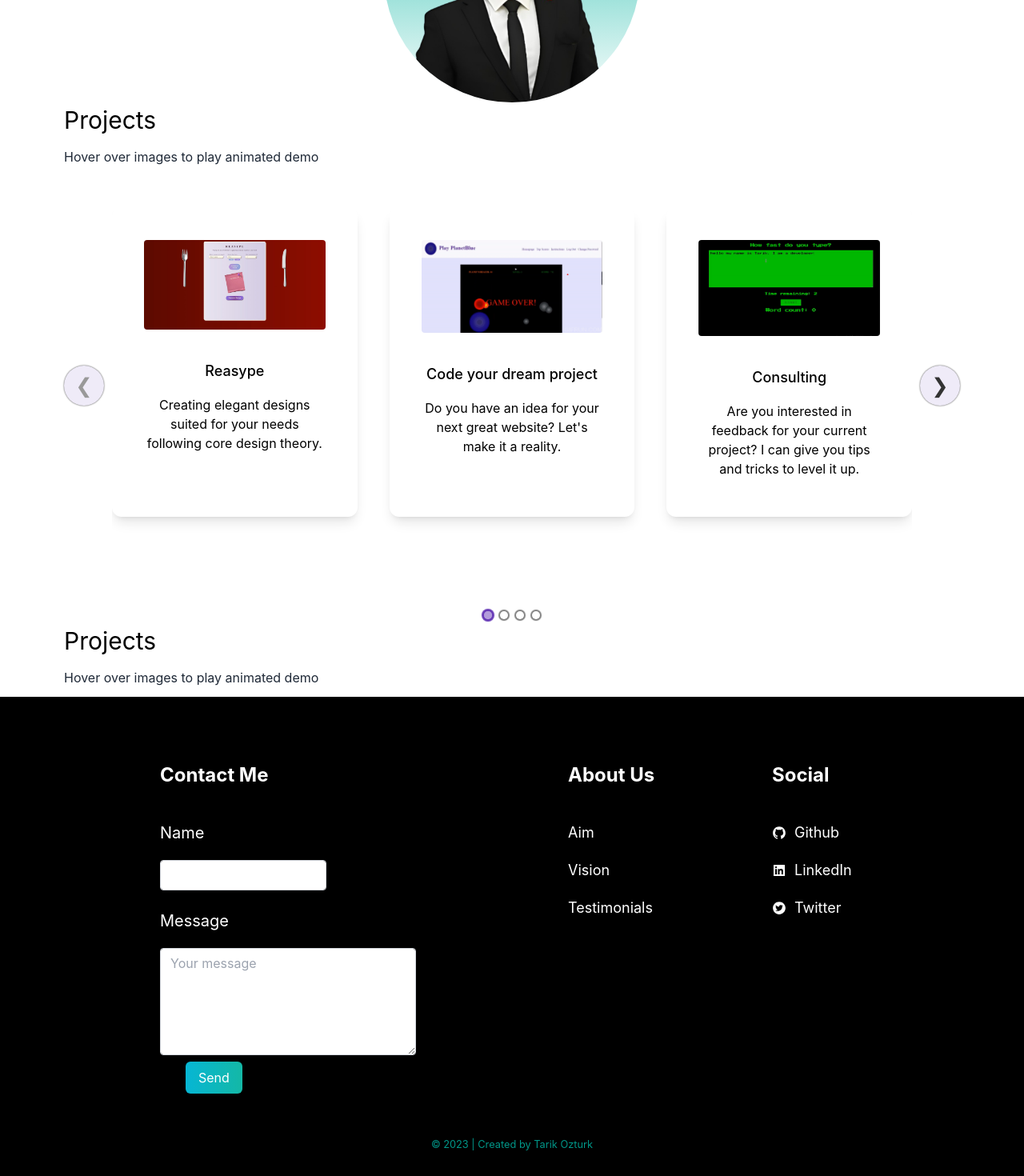
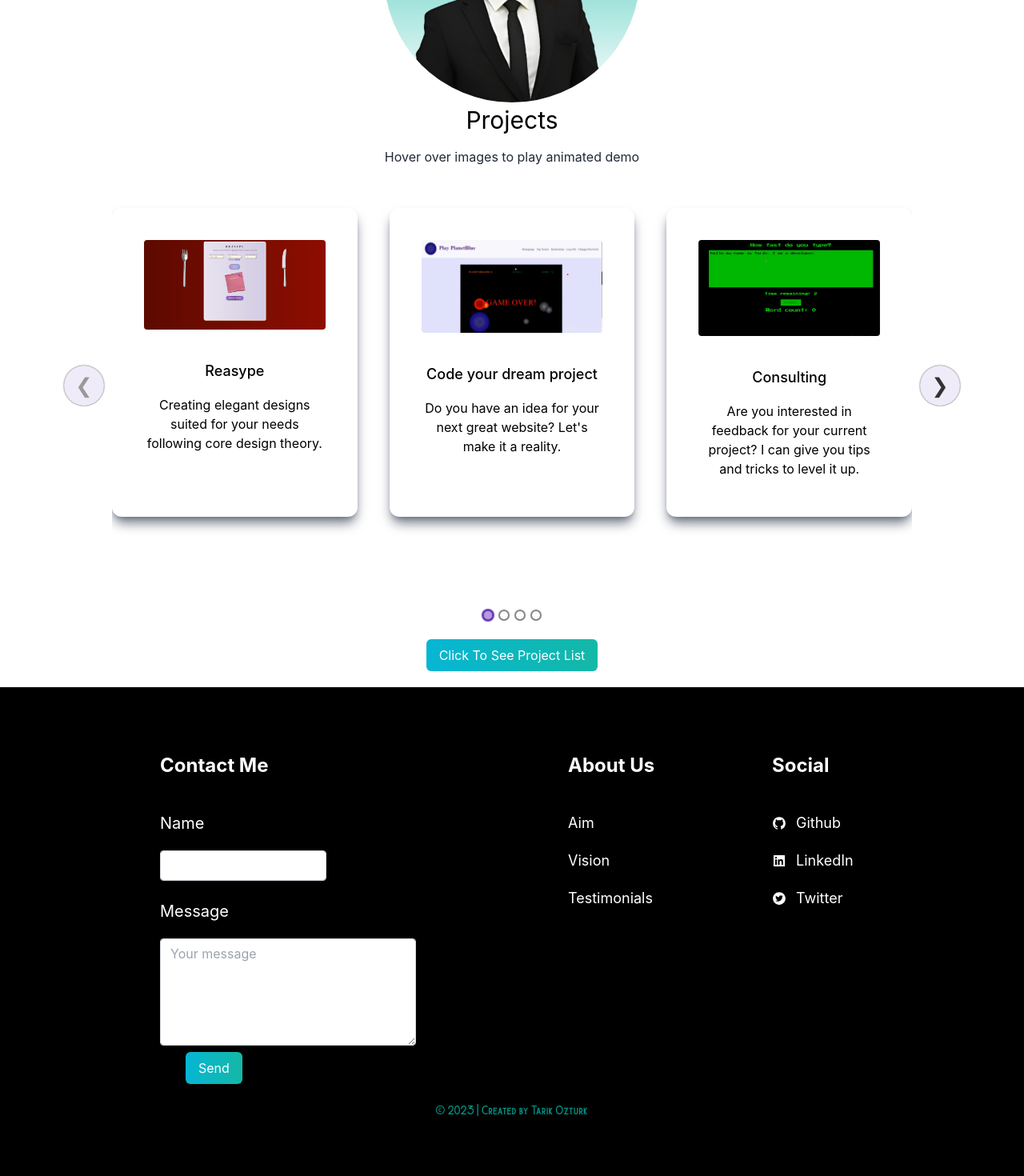
Before and after one commit to tarikozturk017/portfolio, a Next.js app in the folder portfolio/: page / in a window 1280 px wide. Shown: the part 920-2390 px from the top of the page at 80% size. Built offline with nearby package versions, Linux system fonts and the light colour scheme.

Commit message:
projects list

```diff
--- a/portfolio/pages/components/Footer.js
+++ b/portfolio/pages/components/Footer.js
@@ -12,7 +12,7 @@ import SendForm from "./SendForm";
 
 const Footer = () => {
 return (
-	<Box style={{
+	<Box className="clear-both relative" style={{
         clear: "both",
         position: "relative",
 
@@ -49,7 +49,7 @@ return (
             <FooterLink href="https://github.com/tarikozturk017">
             <div className="flex items-center">
                 <AiFillGithub />
-				<span style={{ marginLeft: "10px" }}>
+				<span className=" ml-3" >
 				    Github
 				</span>
             </div>
@@ -57,7 +57,7 @@ return (
 			<FooterLink href="https://www.linkedin.com/in/tarik-ozturk-28b050159/">
             <div className="flex items-center">
                 <AiFillLinkedin />
-				<span style={{ marginLeft: "10px" }}>
+				<span className=" ml-3" >
 				    LinkedIn
 				</span>
             </div>
@@ -65,7 +65,7 @@ return (
 			<FooterLink href="https://twitter.com/tarikozturk017">
             <div className="flex items-center">
                 <AiFillTwitterCircle />
-				<span style={{ marginLeft: "10px" }}>
+				<span className=" ml-3" >
 				    Twitter
 				</span>
             </div>
@@ -74,10 +74,9 @@ return (
 		</Column>
 		</Row>
 	</Container>
-    <h1 style={{ color: "#009688",
-				textAlign: "center",
-				marginTop: "+50px" }}>
-		<small>&copy; 2023 | Created by Tarik Ozturk</small>
+    <h1 className="mt-5" style={{ color: "#009688",
+				textAlign: "center" }}>
+		<small className="font-burtons">&copy; 2023 | Created by Tarik Ozturk</small>
 	</h1>
 	</Box>
 );
--- /dev/null
+++ b/portfolio/pages/components/Projects.js
@@ -0,0 +1,72 @@
+const Projects = () => {
+
+  return (
+
+        <div className="w-auto lg:flex gap-10">
+
+
+            <div className="text-center lg:flex p-10 rounded-xl my-10 flex-1 dark:text-gray-200">
+                <div className=" text-center p-10 rounded-xl my-10 flex-1 dark:text-gray-200" >
+                <ul className="list-disc">
+                    <li>Reasype</li>
+                    <li>AuctionHub</li>
+                    <li>PlanetBlue</li>
+                    <li>Pomodoro Clock</li>
+                </ul>
+
+                </div>
+                <div className=" text-center p-10 rounded-xl my-10 flex-1 dark:text-gray-200" >
+                <ul className="list-disc">
+                    <li>Reasype</li>
+                    <li>AuctionHub</li>
+                    <li>PlanetBlue</li>
+                    <li>Pomodoro Clock</li>
+                </ul>
+
+                </div>
+            </div>
+
+            <div className="text-center shadow-xl shadow-gray-200 dark:shadow-gray-700 p-10 rounded-xl my-10   flex-1">
+            <img className=" object-center m-auto" width={"300px"} src="https://az837918.vo.msecnd.net/publishedimages/articles/1733/en-CA/images/cover/1/free-download-this-stunning-alberta-scene-for-your-device-background-image-L-6.jpg" alt="" />
+              <h3 className="text-lg font-medium pt-8 pb-2 dark:text-gray-200">
+                Reasype
+              </h3>
+              <p className="py-2 dark:text-gray-200">
+                Creating elegant designs suited for your needs following core
+                design theory.
+              </p>
+
+            </div>
+
+          </div>
+
+    // <div className="flex lg:grid-cols-2 lg:grid ls:gap-10">
+    //     <div className=" bg-slate-200 text-left flex-1">
+    //         <ul className="list-disc">
+    //             <li>Reasype</li>
+    //             <li>AuctionHub</li>
+    //             <li>PlanetBlue</li>
+    //             <li>Pomodoro Clock</li>
+    //         </ul>
+    //     </div>
+    //     <div >
+    //     <div className="text-center p-10 rounded-xl mx-20 my-10 shadow-lg shadow-gray-500 flex-1">
+    //         {/* <HoverBox static={planetBlue} playGif={planetBlueGif} /> */}
+    //         <img className=" object-center m-auto" width={"300px"} src="https://az837918.vo.msecnd.net/publishedimages/articles/1733/en-CA/images/cover/1/free-download-this-stunning-alberta-scene-for-your-device-background-image-L-6.jpg" alt="" />
+
+    //           <h3 className="text-lg font-medium pt-8 pb-2 dark:text-white">
+    //             Code your dream project
+    //           </h3>
+    //           <p className="py-2 dark:text-white">
+    //             Do you have an idea for your next great website? Let's make it a
+    //             reality.
+    //           </p>
+
+
+    //         </div>
+    //     </div>
+    // </div>
+  );
+};
+
+export default Projects;
--- a/portfolio/pages/index.js
+++ b/portfolio/pages/index.js
@@ -1,11 +1,13 @@
 import Head from 'next/head'
 import {BsFillMoonStarsFill} from 'react-icons/bs'
 import {AiFillTwitterCircle, AiFillLinkedin, AiFillGithub} from 'react-icons/ai'
+import { useState } from 'react';
 import Image from 'next/image';
 import Carousel from "react-elastic-carousel";
 import HoverBox from './components/HoverBox';
 import Footer from './components/Footer';
-import { useState } from 'react';
+import Projects from './components/Projects';
+
 // import SendForm from './components/SendForm';
 
 
@@ -32,6 +34,7 @@ import quoteGeneratorGif from "../public/quote-generator.gif"
 
 export default function Home() {
   const [darkMode, setDarkMode] = useState(false);
+  const [expendList, setExpendList] = useState(false);
   return (
     <div className={darkMode ? "dark" : ""}>
       <Head>
@@ -44,7 +47,7 @@ export default function Home() {
       <main className=' bg-white px-10 md:px-20 lg:40 dark:bg-gray-900'>
         <section className='min-h-screen'>
           <nav className='py-10 mb-12 flex justify-between dark:text-white'>
-            <h1 className=' text-xl font-burtons'>Tarik Ozturk</h1>
+            <h1 className=' text-xl font-burtons'><a href="#projects" className='scroll-smooth'>Projects</a>&emsp;|&emsp;<a href="">Blog</a></h1>
             <ul className='flex items-center'>
               <li>
                 <BsFillMoonStarsFill className='cursor-pointer text-2xl' onClick={() => setDarkMode(!darkMode)}/>
@@ -74,8 +77,9 @@ export default function Home() {
             </div>
         </section>
 
-        <section>
-          <div>
+
+        <section id='projects'>
+          <div className='text-center'>
             <h3 className='text-3xl py-1 dark:text-white'>Projects</h3>
             <p className='text-md py-2 leading-8 text-gray-800 dark:text-gray-200'>
               Hover over images to play animated demo
@@ -94,34 +98,34 @@ export default function Home() {
           <div>
             {/* FIRST */}
           <div className="w-auto lg:flex gap-10">
-            <div className="text-center shadow-lg p-10 rounded-xl my-10  dark:bg-white flex-1">
+            <div className="text-center shadow-lg shadow-gray-500 p-10 rounded-xl my-10   flex-1">
               {/* <Image src={tarikPic} width={100} height={100} /> */}
               <HoverBox static={staticReasype} playGif={reasype} />
-              <h3 className="text-lg font-medium pt-8 pb-2">
+              <h3 className="text-lg font-medium pt-8 pb-2 dark:text-gray-200">
                 Reasype
               </h3>
-              <p className="py-2 ">
+              <p className="py-2 dark:text-gray-200">
                 Creating elegant designs suited for your needs following core
                 design theory.
               </p>
 
             </div>
-            <div className="text-center shadow-lg p-10 rounded-xl my-10 dark:bg-white flex-1">
+            <div className="text-center p-10 rounded-xl my-10 shadow-lg shadow-gray-500 flex-1">
             <HoverBox static={planetBlue} playGif={planetBlueGif} />
-              <h3 className="text-lg font-medium pt-8 pb-2 ">
+              <h3 className="text-lg font-medium pt-8 pb-2 dark:text-white">
                 Code your dream project
               </h3>
-              <p className="py-2">
+              <p className="py-2 dark:text-white">
                 Do you have an idea for your next great website? Let's make it a
                 reality.
               </p>
 
 
             </div>
-            <div className="text-center shadow-lg p-10 rounded-xl my-10 dark:bg-white flex-1">
+            <div className="text-center shadow-lg p-10 rounded-xl my-10 shadow-gray-500 flex-1">
               <HoverBox static={speedTyping} playGif={speedTypingGif} />
-              <h3 className="text-lg font-medium pt-8 pb-2 ">Consulting</h3>
-              <p className="py-2">
+              <h3 className="text-lg font-medium pt-8 pb-2 dark:text-white">Consulting</h3>
+              <p className="py-2 dark:text-white">
                 Are you interested in feedback for your current project? I can
                 give you tips and tricks to level it up.
               </p>
@@ -132,34 +136,34 @@ export default function Home() {
               <div>
                 {/* SECOND */}
               <div className="lg:flex gap-10">
-            <div className="text-center shadow-lg p-10 rounded-xl my-10  dark:bg-white flex-1">
+            <div className="text-center shadow-lg p-10 rounded-xl my-10  shadow-gray-500 flex-1">
               {/* <Image src={tarikPic} width={100} height={100} /> */}
               <HoverBox static={memeGenerator} playGif={memeGeneratorGif} />
-              <h3 className="text-lg font-medium pt-8 pb-2  ">
+              <h3 className="text-lg font-medium pt-8 pb-2 dark:text-white ">
                 Reasype
               </h3>
-              <p className="py-2">
+              <p className="py-2 dark:text-white">
                 Creating elegant designs suited for your needs following core
                 design theory.
               </p>
 
             </div>
-            <div className="text-center shadow-lg p-10 rounded-xl my-10 dark:bg-white flex-1">
+            <div className="text-center shadow-lg p-10 rounded-xl my-10 shadow-gray-500 flex-1">
             <HoverBox static={trivia} playGif={triviaGif} />
-              <h3 className="text-lg font-medium pt-8 pb-2 ">
+              <h3 className="text-lg font-medium pt-8 pb-2 dark:text-white">
                 Code your dream project
               </h3>
-              <p className="py-2">
+              <p className="py-2 dark:text-white">
                 Do you have an idea for your next great website? Let's make it a
                 reality.
               </p>
 
 
             </div>
-            <div className="text-center shadow-lg p-10 rounded-xl my-10 dark:bg-white flex-1">
+            <div className="text-center shadow-lg p-10 rounded-xl my-10 shadow-gray-500 flex-1">
               <HoverBox static={pomodoro} playGif={pomodoroGif} />
-              <h3 className="text-lg font-medium pt-8 pb-2 ">Consulting</h3>
-              <p className="py-2">
+              <h3 className="text-lg font-medium pt-8 pb-2 dark:text-white">Consulting</h3>
+              <p className="py-2 dark:text-white">
                 Are you interested in feedback for your current project? I can
                 give you tips and tricks to level it up.
               </p>
@@ -170,34 +174,34 @@ export default function Home() {
               <div>
                {/* THIRD */}
                <div className="lg:flex gap-10">
-            <div className="text-center shadow-lg p-10 rounded-xl my-10  dark:bg-white flex-1">
+            <div className="text-center shadow-lg p-10 rounded-xl my-10  shadow-gray-500 flex-1">
               {/* <Image src={tarikPic} width={100} height={100} /> */}
               <HoverBox static={tenzies} playGif={tenziesGif} />
-              <h3 className="text-lg font-medium pt-8 pb-2  ">
+              <h3 className="text-lg font-medium pt-8 pb-2 dark:text-white ">
                 Reasype
               </h3>
-              <p className="py-2">
+              <p className="py-2 dark:text-white">
                 Creating elegant designs suited for your needs following core
                 design theory.
               </p>
 
             </div>
-            <div className="text-center shadow-lg p-10 rounded-xl my-10 dark:bg-white flex-1">
+            <div className="text-center shadow-lg p-10 rounded-xl my-10 shadow-gray-500 flex-1">
             <HoverBox static={calculator} playGif={calculatorGif} />
-              <h3 className="text-lg font-medium pt-8 pb-2 ">
+              <h3 className="text-lg font-medium pt-8 pb-2 dark:text-white">
                 Code your dream project
               </h3>
-              <p className="py-2">
+              <p className="py-2 dark:text-white">
                 Do you have an idea for your next great website? Let's make it a
                 reality.
               </p>
 
 
             </div>
-            <div className="text-center shadow-lg p-10 rounded-xl my-10 dark:bg-white flex-1">
+            <div className="text-center shadow-lg p-10 rounded-xl my-10 shadow-gray-500 flex-1">
               <HoverBox static={quoteGenerator} playGif={quoteGeneratorGif} />
-              <h3 className="text-lg font-medium pt-8 pb-2 ">Consulting</h3>
-              <p className="py-2">
+              <h3 className="text-lg font-medium pt-8 pb-2 dark:text-white">Consulting</h3>
+              <p className="py-2 dark:text-white">
                 Are you interested in feedback for your current project? I can
                 give you tips and tricks to level it up.
               </p>
@@ -213,11 +217,16 @@ export default function Home() {
         </section>
 
         <section>
-        <div>
-            <h3 className='text-3xl py-1 dark:text-white'>Projects</h3>
+        <div className=' text-center'>
+            {/* <h3 className='text-3xl py-1 dark:text-white'>Projects</h3>
             <p className='text-md py-2 leading-8 text-gray-800 dark:text-gray-200'>
               Hover over images to play animated demo
-            </p>
+            </p> */}
+          <button
+            className=' cursor-pointer bg-gradient-to-r from-cyan-500 to-teal-500 text-white px-4 py-2 my-5 rounded-md '
+            onClick={() => {setExpendList(!expendList)}}
+          >{!expendList ? "Click To See Project List" : "Hide List"} </button>
+          {expendList && <Projects />}
           </div>
         </section>
       </main>
```
